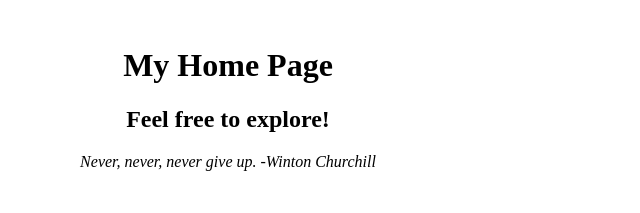
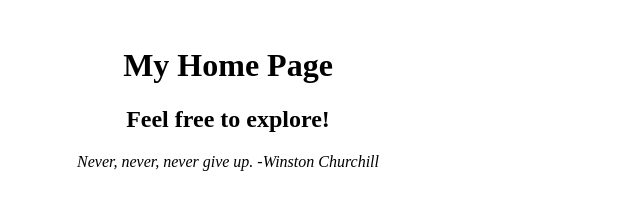
Before and after one commit to julhk/julhk.github.io, a plain HTML site: page index.html in a window 1280 px wide. Shown: the top 213 px of the page, 412-1052 px from the left. Drawn offline with Linux system fonts and the light colour scheme.

Commit message:
one more time

```diff
--- a/index.html
+++ b/index.html
@@ -10,7 +10,7 @@
     <a href="aboutme.html">All About Me!</a>
     <center><h1>My Home Page</h1></center>
     <center><h2>Feel free to explore!</h2></center>
-    <center><i>Never, never, never give up. -Winton Churchill</i></center>
+    <center><i>Never, never, never give up. -Winston Churchill</i></center>
    <img src="images/home2.jpg" height="300"><img src="images/header.jpg" height="300"><img src="images/love.jpg" height="255">
     <b>Social Media:</b>
     <p>Instagram: @julhkim_</p>
```
